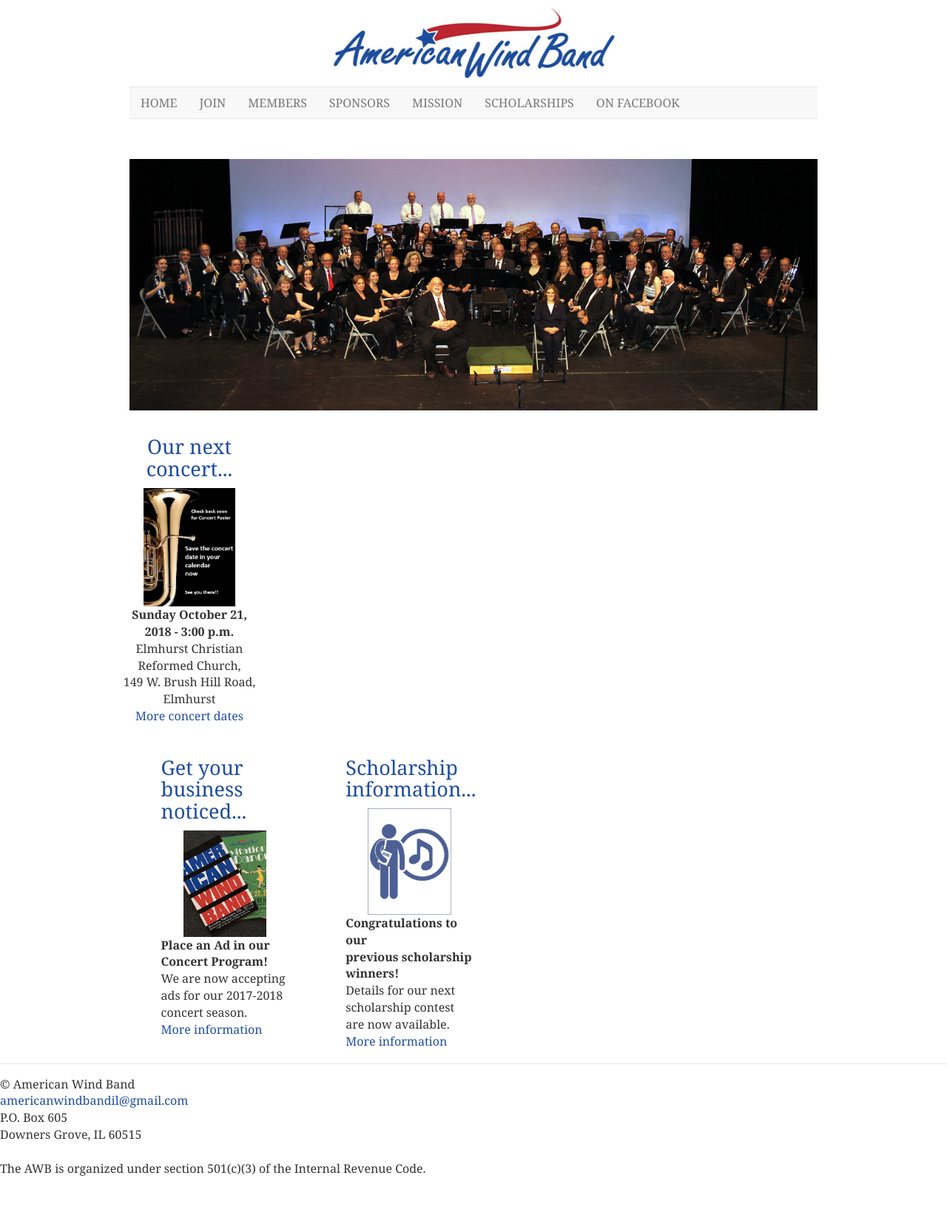
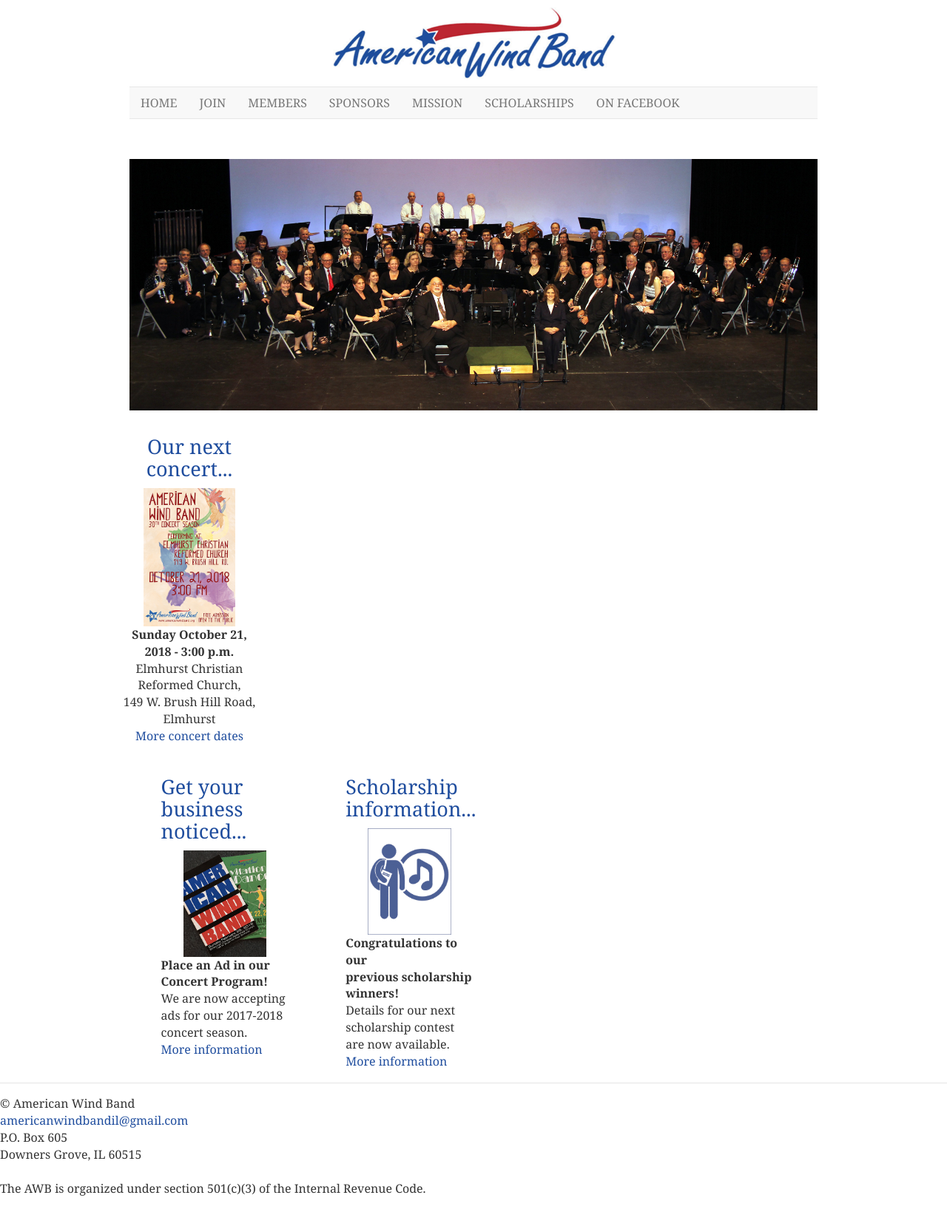
Before and after one commit to americanwindband/americanwindband.github.io, a Jekyll site: the page built from index.html, in a window 1280 px wide. Shown: the whole page at 74% size. Built offline with Jekyll 4.4.1, drawn with Linux system fonts in a browser that asks for light colours; before the commit the page ends 1639 px from its top, so only the background shows below that.

Commit message:
Update index.html

```diff
--- a/index.html
+++ b/index.html
@@ -22,7 +22,7 @@
     </div>
 
   <div class="section-next-concert-tile"><h2 class="tile-title-h2-text">Our next concert...</h2>
-    <img class="image-centered" src="images/awb-poster-coming-soon-01.jpg" width="65%" height="65%" alt=""/>
+    <img class="image-centered" src="images/awb-oct-2018-concert-poster.jpg" width="65%" height="65%" alt=""/>
     <strong>Sunday October 21, 2018 - 3:00 p.m.</strong>
     <p>Elmhurst Christian Reformed Church,<br />
       149 W. Brush Hill Road, Elmhurst<br>
```
